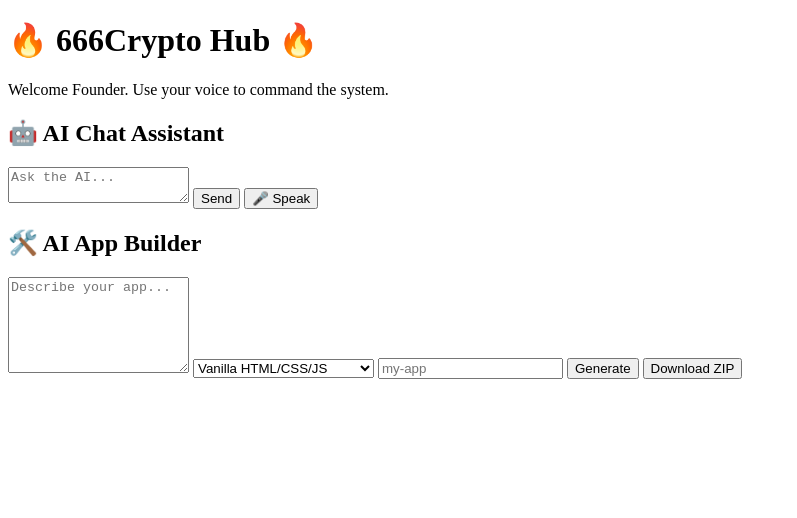
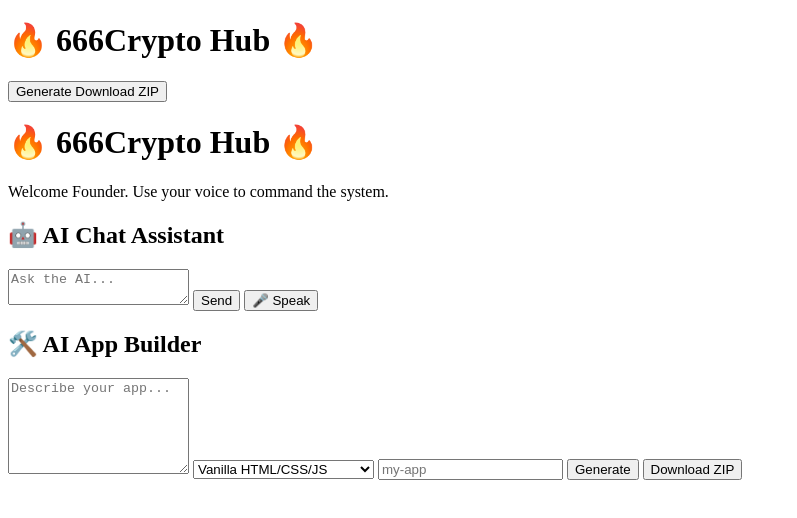
Before and after one commit to Keanu227/666crypto, a website: page index.html in a window 1280 px wide. Shown: the whole page, without its empty margins (0-797 px from the left). Drawn offline with Linux system fonts and the light colour scheme.

Commit message:
Update index.html

```diff
--- a/index.html
+++ b/index.html
@@ -1,5 +1,17 @@
 <!DOCTYPE html>
 <html lang="en">
+<head>
+  <meta charset="UTF-8">
+  <title>666Crypto Hub</title>
+</head>
+<body>
+  <h1>🔥 666Crypto Hub 🔥</h1>
+  <button id="downloadZip">Generate Download ZIP</button>
+
+  <script src="script.js"></script>
+</body>
+</html>
+
 <head>
   <meta charset="UTF-8"/>
   <meta name="viewport" content="width=device-width, initial-scale=1.0"/>
```
